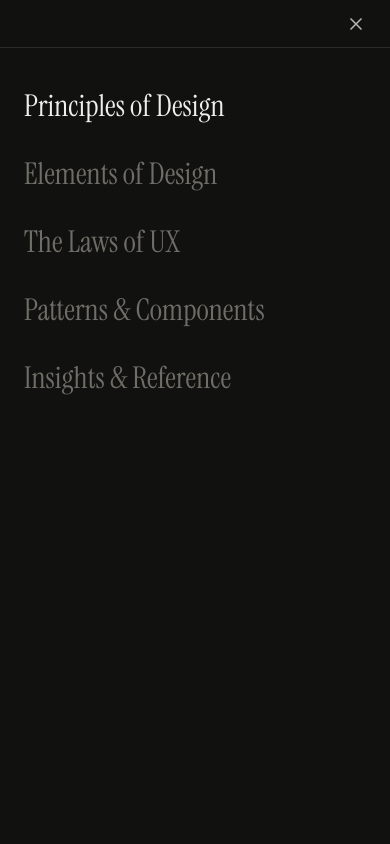
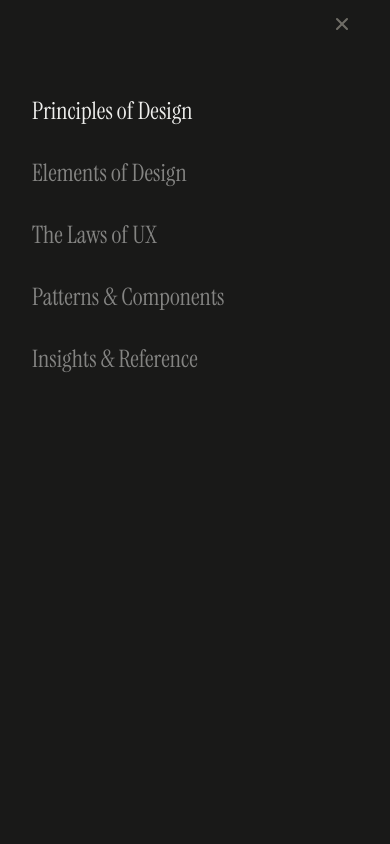
Before and after one commit to waynedahlberg/design-library-web, a Next.js app: page /principles in a window 390 px wide. Both pictures are taken after a click on the button 356 px from the left and 24 px from the top of the page. Shown: the top 844 px of the page. Built offline with nearby package versions, Linux system fonts and the light colour scheme.

Commit message:
feat: add breakpoint for navigation and enhance SiteNav component with improved mobile and desktop layouts, including back navigation and updated styling

```diff
--- a/app/globals.css
+++ b/app/globals.css
@@ -4,6 +4,7 @@
   --font-serif: var(--font-serif);
   --font-sans: var(--font-sans);
   --font-mono: var(--font-mono);
+  --breakpoint-nav: 800px;
 }
 
 @layer base {
--- a/components/layout/SiteNav.tsx
+++ b/components/layout/SiteNav.tsx
@@ -3,25 +3,34 @@
 import Link from 'next/link'
 import { usePathname } from 'next/navigation'
 import { useState } from 'react'
-import { Menu, X } from 'lucide-react'
+import { ArrowLeft, X } from 'lucide-react'
 import { SEGMENTS } from '@/lib/config/segments'
 import { ThemeToggle } from '@/components/layout/ThemeToggle'
 import { cn } from '@/lib/utils'
+import { Container } from '@/components/layout/Container'
 
-import { Container } from './Container'
+function useNavContext() {
+  const pathname = usePathname()
+  const activeSegment = SEGMENTS.find((s) => pathname.startsWith(`/${s.slug}`))
+  const isArticlePage = activeSegment
+    ? pathname !== `/${activeSegment.slug}`
+    : false
+  const backHref = activeSegment ? `/${activeSegment.slug}` : '/'
+  return { pathname, activeSegment, isArticlePage, backHref }
+}
 
 export function SiteNav() {
-  const pathname = usePathname()
   const [mobileOpen, setMobileOpen] = useState(false)
-
-  // const activeSegment = SEGMENTS.find((s) => pathname.startsWith(`/${s.slug}`))
+  const { pathname, activeSegment, isArticlePage, backHref } = useNavContext()
 
   return (
     <>
-      {/* ── Desktop nav ── */}
-      <header className="fixed top-0 left-0 right-0 z-50 border-b border-[var(--sand-4)] bg-[var(--sand-1)]">
+      {/* ── Nav bar ── */}
+      <header className="fixed top-0 left-0 right-0 z-50">
         <Container as="nav" className="h-12 flex items-center justify-between">
-          <div className="hidden md:flex items-center gap-8">
+
+          {/* ── Desktop: segment links centered ── */}
+          <div className="hidden nav:flex w-full items-center justify-between">
             {SEGMENTS.map((seg) => {
               const isActive = pathname.startsWith(`/${seg.slug}`)
               return (
@@ -29,10 +38,10 @@ export function SiteNav() {
                   key={seg.slug}
                   href={`/${seg.slug}`}
                   className={cn(
-                    'text-sm transition-colors',
+                    'text-sm font-normal transition-colors',
                     isActive
-                      ? 'text-[var(--sand-12)]'
-                      : 'text-[var(--sand-9)] hover:text-[var(--sand-11)]'
+                      ? 'text-[var(--segment-12)]'
+                      : 'text-[var(--segment-8)] hover:text-[var(--segment-11)]'
                   )}
                 >
                   {seg.navLabel}
@@ -41,40 +50,62 @@ export function SiteNav() {
             })}
           </div>
 
-          {/* Mobile — left side home link, right side controls */}
-          <Link
-            href="/"
-            className="md:hidden text-sm font-medium text-[var(--sand-11)]"
-          >
-            Design Library
-          </Link>
+          {/* ── Mobile: left side ── */}
+          <div className="nav:hidden flex items-center">
+            {isArticlePage ? (
+              // Circular back button on article pages
+              <Link
+                href={backHref}
+                className="w-12 h-12 flex items-center justify-center rounded-full bg-[var(--segment-4)] text-[var(--segment-11)] hover:bg-[var(--segment-5)] transition-colors"
+                aria-label="Back"
+              >
+                <ArrowLeft size={20} strokeWidth={2.5} />
+              </Link>
+            ) : (
+              // Home link on segment index pages
+              <Link
+                href="/"
+                className="text-sm text-[var(--segment-8)] hover:text-[var(--segment-11)] transition-colors"
+              >
+                Design Library
+              </Link>
+            )}
+          </div>
 
-          <div className="flex items-center gap-3">
+          {/* ── Mobile: right side — theme toggle + hamburger ── */}
+          <div className="nav:hidden flex items-center gap-2">
             <ThemeToggle />
             <button
-              className="md:hidden text-[var(--sand-11)] hover:text-[var(--sand-12)] transition-colors"
+              className="w-12 h-12 flex flex-col items-center justify-center gap-[5px] text-[var(--segment-11)]"
               onClick={() => setMobileOpen(true)}
               aria-label="Open menu"
             >
-              <Menu size={20} />
+              <span className="w-5 h-[3px] rounded-full bg-current" />
+              <span className="w-5 h-[3px] rounded-full bg-current" />
+              <span className="w-5 h-[3px] rounded-full bg-current" />
             </button>
           </div>
+
         </Container>
       </header>
 
       {/* ── Mobile menu overlay ── */}
       {mobileOpen && (
-        <div className="fixed inset-0 z-[100] bg-[var(--sand-1)] flex flex-col">
-          <div className="flex items-center justify-end px-6 h-12 border-b border-[var(--sand-4)]">
+        <div className="fixed inset-0 z-[100] bg-[var(--segment-2)] flex flex-col">
+
+          {/* Close button */}
+          <div className="h-12 flex items-center justify-end px-6">
             <button
               onClick={() => setMobileOpen(false)}
-              className="text-[var(--sand-11)] hover:text-[var(--sand-12)] transition-colors"
+              className="w-12 h-12 flex items-center justify-center text-[var(--segment-9)] hover:text-[var(--segment-11)] transition-colors"
               aria-label="Close menu"
             >
-              <X size={20} />
+              <X size={20} strokeWidth={2.5} />
             </button>
           </div>
-          <nav className="flex flex-col px-6 pt-10 gap-8">
+
+          {/* Nav links */}
+          <nav className="flex flex-col gap-8 px-8 pt-12">
             {SEGMENTS.map((seg) => {
               const isActive = pathname.startsWith(`/${seg.slug}`)
               return (
@@ -83,10 +114,10 @@ export function SiteNav() {
                   href={`/${seg.slug}`}
                   onClick={() => setMobileOpen(false)}
                   className={cn(
-                    'font-serif text-3xl transition-colors',
+                    'font-serif text-2xl leading-tight transition-colors',
                     isActive
-                      ? 'text-[var(--sand-12)]'
-                      : 'text-[var(--sand-9)] hover:text-[var(--sand-11)]'
+                      ? 'text-[var(--color-primary)]'
+                      : 'text-[var(--color-primary)] opacity-50 hover:opacity-100'
                   )}
                 >
                   {seg.navLabel}
@@ -94,10 +125,11 @@ export function SiteNav() {
               )
             })}
           </nav>
+
         </div>
       )}
 
-      {/* ── Spacer so content clears the fixed nav ── */}
+      {/* ── Spacer ── */}
       <div className="h-12" />
     </>
   )
```
